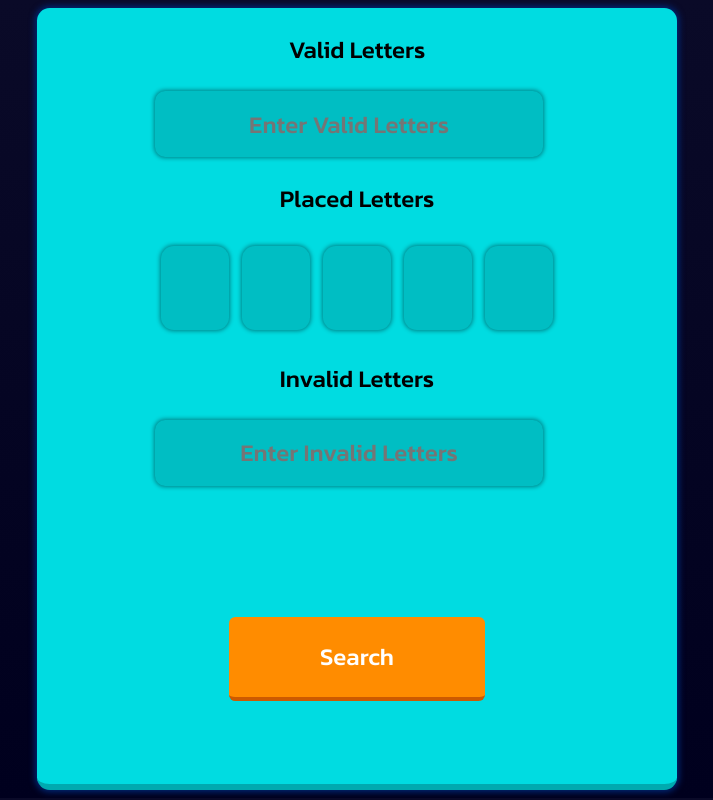
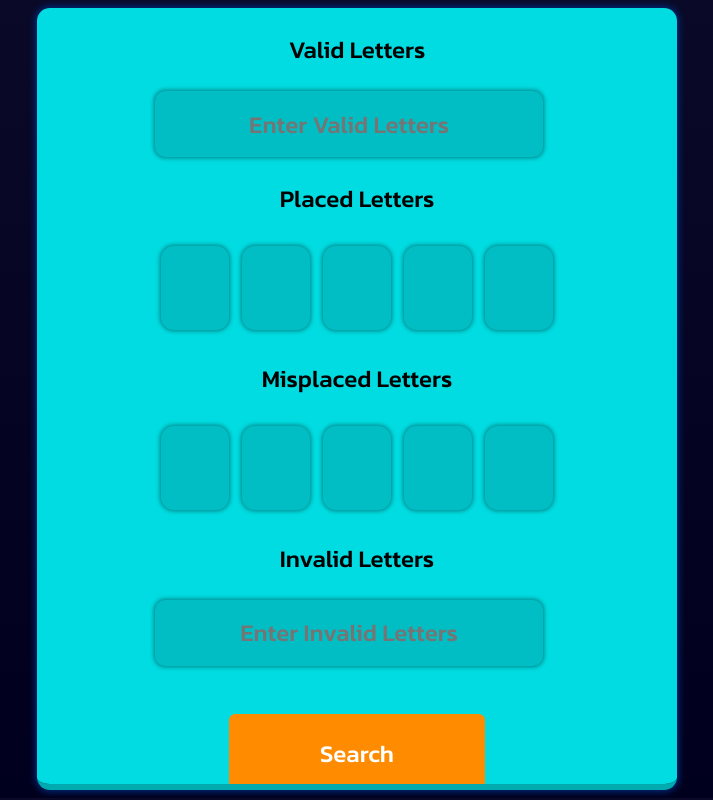
Before and after one commit to AaronPBishop/Hurdle, a React (Create React App) app: page / in a window 1280 px wide. Shown: the whole page, without its empty margins (283-996 px from the left). Built offline with nearby package versions, Linux system fonts and the light colour scheme.

Commit message:
Built 'MisplacedContainer'/'MisplacedLetter' components - Added logic to 'generateRandomWord' function to prevent letters from being placed in positions where values are invalid - Created 'containsAllValidVals' function which ensures returned words contain all letters present in 'validVals' params

```diff
--- a/src/components/Home/Home.js
+++ b/src/components/Home/Home.js
@@ -4,6 +4,7 @@ import { AppContext } from '../../context/Provider.js';
 
 import ValidLetters from "../ValidLetters/ValidLetters.js";
 import PlacedContainer from "../PlacedLetters/PlacedContainer.js";
+import MisplacedContainer from '../MisplacedLetters/MisplacedContainer.js';
 import InvalidLetters from "../InvalidLetters/InvalidLetters.js";
 import MakeSearch from "../Results/MakeSearch.js";
 import SearchResults from "../Results/SearchResults.js";
@@ -31,6 +32,7 @@ const Home = () => {
                     <div style={{ display: loaded ? 'none' : 'block' }}>
                         <ValidLetters />
                         <PlacedContainer />
+                        <MisplacedContainer />
                         <InvalidLetters />
                         <Spinner />
                     </div>
--- /dev/null
+++ b/src/components/MisplacedLetters/MisplacedContainer.js
@@ -0,0 +1,26 @@
+import { useContext } from 'react';
+
+import { AppContext } from '../../context/Provider.js';
+import MisplacedLetter from './MisplacedLetter.js';
+
+const MisplacedContainer = () => {
+    const { setCurrMisClicked } = useContext(AppContext);
+
+    return (
+        <div>
+            <p style={{textAlign: 'center', fontSize: '1.5em'}}>Misplaced Letters</p>
+            {
+                Array.from({ length: 5 }).map((el, i) =>
+                    <div
+                    key={i}
+                    onClick={() => setCurrMisClicked(i)}
+                    style={{display: 'inline-flex'}}>
+                        <MisplacedLetter index={i} />
+                    </div>
+                )
+            }
+        </div>
+    );
+};
+
+export default MisplacedContainer;
--- /dev/null
+++ b/src/components/MisplacedLetters/MisplacedLetter.js
@@ -0,0 +1,65 @@
+import { useState, useEffect, useContext } from 'react';
+import { AppContext } from '../../context/Provider.js';
+
+const MisplacedLetter = ({ index }) => {
+    const { currMisClicked, setCurrMisClicked, misplacedVals, setMisplacedVals } = useContext(AppContext);
+    const [input, setInput] = useState('');
+
+    useEffect(() => {
+        const valsCopy = { ...misplacedVals };
+
+        if (index === currMisClicked) {
+            const keyDownHandler = e => {
+                e.preventDefault();
+
+                if (String.fromCharCode(e.keyCode).match(/[A-Za-z]/)) {
+                    setInput(String.fromCharCode(e.keyCode));
+                    valsCopy[index] = String.fromCharCode(e.keyCode);
+                    setMisplacedVals(valsCopy);
+
+                    setCurrMisClicked(null);
+                };
+
+                if (e.keyCode === 8) {
+                    setInput('');
+                    valsCopy[index] = null;
+                    setMisplacedVals(valsCopy);
+
+                    setCurrMisClicked(null);
+                };
+              };
+
+              document.addEventListener('keydown', keyDownHandler);
+
+              return () => document.removeEventListener('keydown', keyDownHandler);
+        };
+    }, [currMisClicked]);
+
+    return (
+        <div
+        style={{
+            display: 'flex',
+            justifyContent: 'center',
+            margin: '.5vw',
+            width: '5vw',
+            height: '10vh',
+            boxShadow: index === currMisClicked ? '0px 0px 3px 3px rgb(255, 140, 0)' : '0px 0px 4px 1px rgb(0, 130, 135)',
+            border: '2px solid transparent',
+            borderRadius: '1vw',
+            backgroundColor: 'rgb(0, 190, 195)',
+            cursor: 'pointer'
+        }}>
+            <p
+            style={{
+                fontSize: '2.5em',
+                marginTop: '.7vh',
+                marginLeft: '.1vw',
+                color: input.length ? 'white' : 'transparent',
+            }}>
+                {input.length ? input : `${null}`}
+            </p>
+        </div>
+    );
+};
+
+export default MisplacedLetter;
--- a/src/components/Results/MakeSearch.js
+++ b/src/components/Results/MakeSearch.js
@@ -5,11 +5,11 @@ import { AppContext } from '../../context/Provider.js';
 import findWords from '../../functions/findWords.js';
 
 const MakeSearch = () => {
-    const { validVals, placedVals, invalidVals, setResults, loading, setLoading, loaded, setLoaded } = useContext(AppContext);
+    const { validVals, placedVals, misplacedVals, invalidVals, setResults, loading, setLoading, loaded, setLoaded } = useContext(AppContext);
 
     useEffect(() => {
         if (loading) {
-            const results = findWords(validVals.toLowerCase(), placedVals, invalidVals.toLowerCase());
+            const results = findWords(validVals.toLowerCase(), placedVals, misplacedVals, invalidVals.toLowerCase());
             setResults(results);
             setLoading(false);
         };
--- a/src/context/Provider.js
+++ b/src/context/Provider.js
@@ -12,9 +12,11 @@ const ContextProvider = ({ children }) => {
     };
 
     const [currClicked, setCurrClicked] = useState(null);
+    const [currMisClicked, setCurrMisClicked] = useState(null);
 
     const [validVals, setValidVals] = useState('');
     const [placedVals, setPlacedVals] = useState(ltrPlacements);
+    const [misplacedVals, setMisplacedVals] = useState(ltrPlacements);
     const [invalidVals, setInvalidVals] = useState('');
 
     const [results, setResults] = useState([]);
@@ -23,20 +25,15 @@ const ContextProvider = ({ children }) => {
     const [loaded, setLoaded] = useState(false);
 
     const values = {
-      currClicked,
-      setCurrClicked,
-      validVals,
-      setValidVals,
-      placedVals,
-      setPlacedVals,
-      invalidVals,
-      setInvalidVals,
-      results,
-      setResults,
-      loading,
-      setLoading,
-      loaded,
-      setLoaded
+      currClicked, setCurrClicked,
+      validVals, setValidVals,
+      placedVals, setPlacedVals,
+      misplacedVals, setMisplacedVals,
+      invalidVals, setInvalidVals,
+      results, setResults,
+      loading, setLoading,
+      loaded, setLoaded,
+      currMisClicked, setCurrMisClicked
     };
 
     return (
--- a/src/functions/findWords.js
+++ b/src/functions/findWords.js
@@ -20,40 +20,59 @@ const generateAlphabet = (validVals, invalidVals) =>  {
     for (let i = 0; i < filtered.length; i++) {
         const currLtr = filtered[i];
         if (validVals.includes(currLtr)) {
-            filterCopy.splice(i, 0, currLtr, currLtr, currLtr)
+            filterCopy.splice(i, 0, currLtr, currLtr)
         };
     };
 
     return filterCopy.join('');
 };
 
-const generateRandomWord = (validVals, placedVals, invalidVals, triedWords) => {
+const containsAllValidVals = (word, validVals) => {
+    const ltrs = {};
+    for (let i = 0; i < word.split('').length; i++) {
+        for (let j = 0; j < validVals.split('').length; j++) {
+            if (word.split('')[i] === validVals.split('')[j]) {
+                if (ltrs[validVals.split('')[j]] !== undefined) ltrs[validVals.split('')[j]]++;
+                if (ltrs[validVals.split('')[j]] === undefined) ltrs[validVals.split('')[j]] = 1;
+            };
+        };
+    };
+
+    if (Object.keys(ltrs).length === validVals.split('').length) return true;
+    return false;
+};
+
+const generateRandomWord = (validVals, placedVals, misplacedVals, invalidVals, triedWords) => {
     const alphabet = generateAlphabet(validVals, invalidVals);
     let word = '';
 
-    const values = Object.values(placedVals);
+    const placedValues = Object.values(placedVals);
+    const misplacedValues = Object.values(misplacedVals);
 
     for (let i = 0; i < 5; i++) {
-        if (values[i] !== null) {
-            word += values[i].toLowerCase();
+        if (placedValues[i] !== null) {
+            word += placedValues[i].toLowerCase();
         } else {
-            word += alphabet[Math.floor(Math.random() * alphabet.length)];
+            let randLtr = alphabet[Math.floor(Math.random() * alphabet.length)];
+
+            while (randLtr.toUpperCase() === misplacedValues[i]) randLtr = alphabet[Math.floor(Math.random() * alphabet.length)];
+
+            word += randLtr;
         };
     };
 
-    for (let ltr of validVals) if (!validVals.includes(ltr)) return null;
     if (triedWords.has(word)) return null;
-
-    return word;
+    if (containsAllValidVals(word, validVals)) return word;
+    return null;
 };
 
-const makeGuesses = (validVals, placedVals, invalidVals) => {
+const makeGuesses = (validVals, placedVals, misplacedVals, invalidVals) => {
     const guesses = [];
     const triedWords = new Set();
 
     let i = 0;
     while (i < 1000000) {
-        const randWord = generateRandomWord(validVals, placedVals, invalidVals, triedWords);
+        const randWord = generateRandomWord(validVals, placedVals, misplacedVals, invalidVals, triedWords);
         if (randWord === null) {
             i++;
             continue;
@@ -67,13 +86,11 @@ const makeGuesses = (validVals, placedVals, invalidVals) => {
     return guesses;
 };
 
-const findWords = (validVals, placedVals, invalidVals) => {
-    const totalPlacedVals = determineTotalPlaced(placedVals);
+const findWords = (validVals, placedVals, misplacedVals, invalidVals) => {
+    if (!validVals.length || !invalidVals.length) return ['Provide More Input for Accurate Results'];
+    if (validVals.length === 5 && determineTotalPlaced(placedVals) === 0) return findAnagrams(validVals);
 
-    if (!validVals.length || !invalidVals.length) return ['Please Provide More Input for Accurate Results'];
-    if (validVals.length === 5 && totalPlacedVals === 0) return findAnagrams(validVals);
-
-    return makeGuesses(validVals, placedVals, invalidVals);
+    return makeGuesses(validVals, placedVals, misplacedVals, invalidVals);
 };
 
 export default findWords;
```
